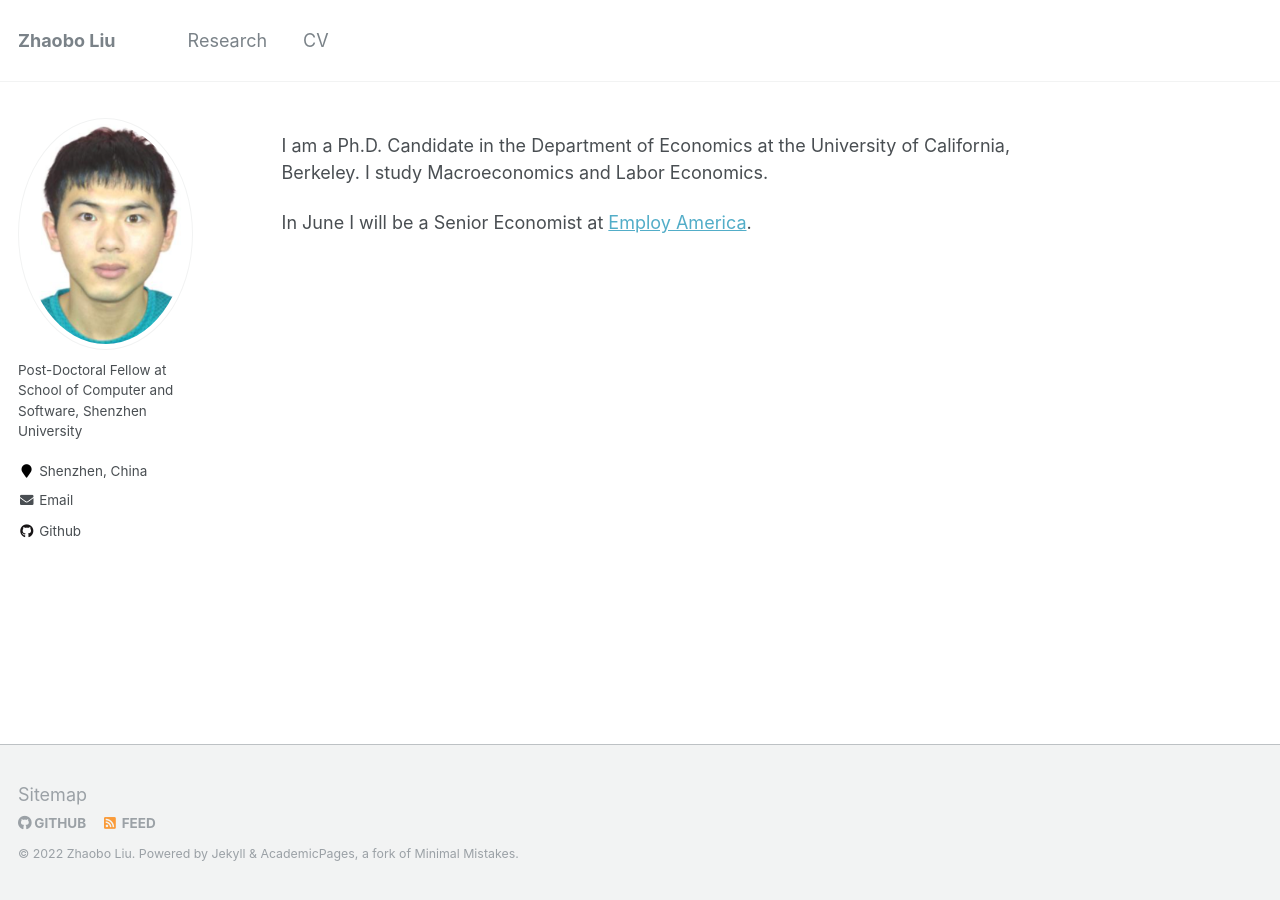
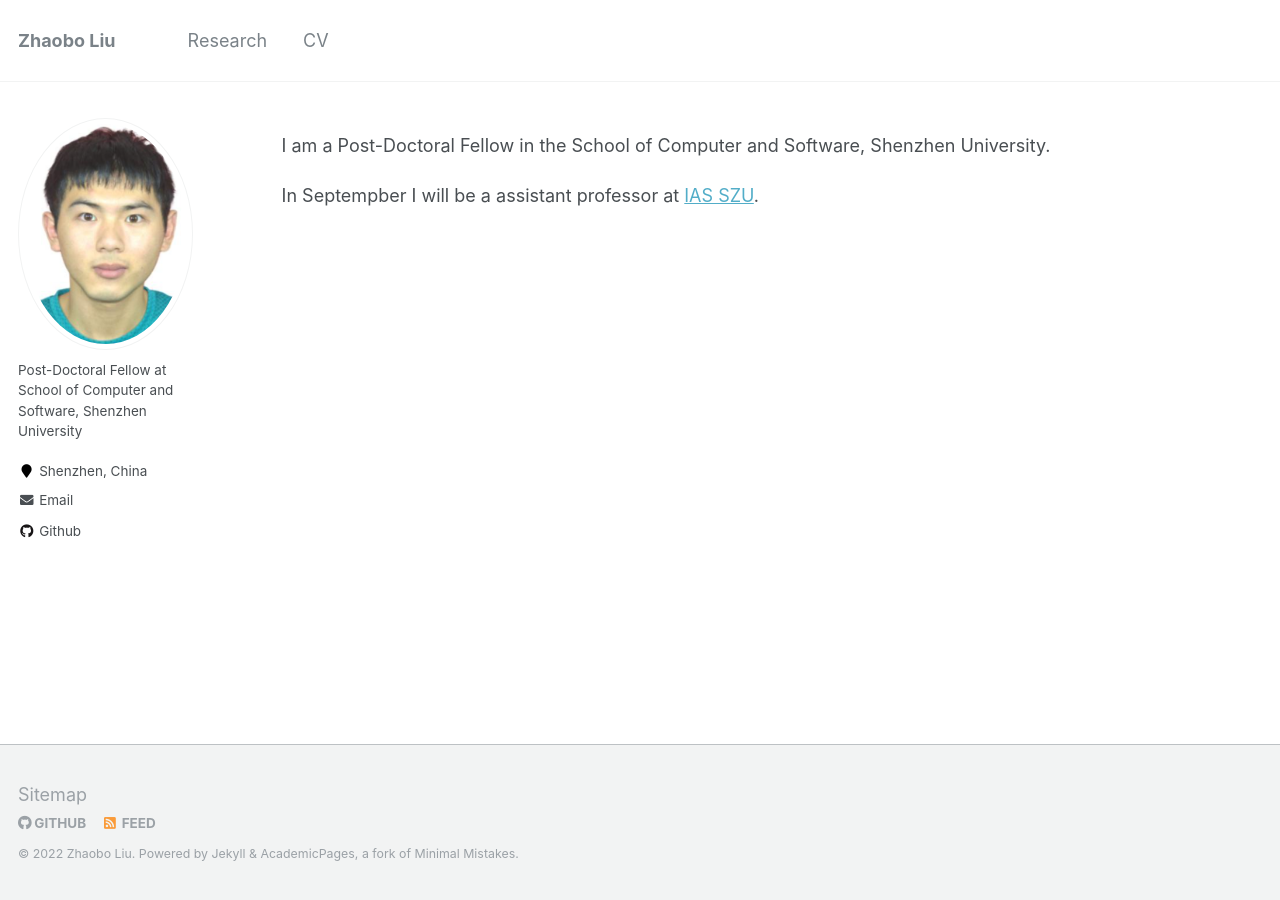
Before and after one commit to ZBLSIGMA/ZBLSIGMA.github.io, a Jekyll site: the page built from _pages/about.md, in a window 1280 px wide. Built offline with Jekyll 4.4.1, drawn with Linux system fonts in a browser that asks for light colours.

Commit message:
Update about.md

```diff
--- a/_pages/about.md
+++ b/_pages/about.md
@@ -8,6 +8,6 @@ redirect_from:
   - /about.html
 ---
 
-I am a Ph.D. Candidate in the Department of Economics at the University of California, Berkeley. I study Macroeconomics and Labor Economics.
+I am a Post-Doctoral Fellow in the School of Computer and Software, Shenzhen University.
 
-In June I will be a Senior Economist at [Employ America](https://www.employamerica.org/).
+In Septempber I will be a assistant professor at [IAS SZU](https://ias.szu,eduu.cn).
```
